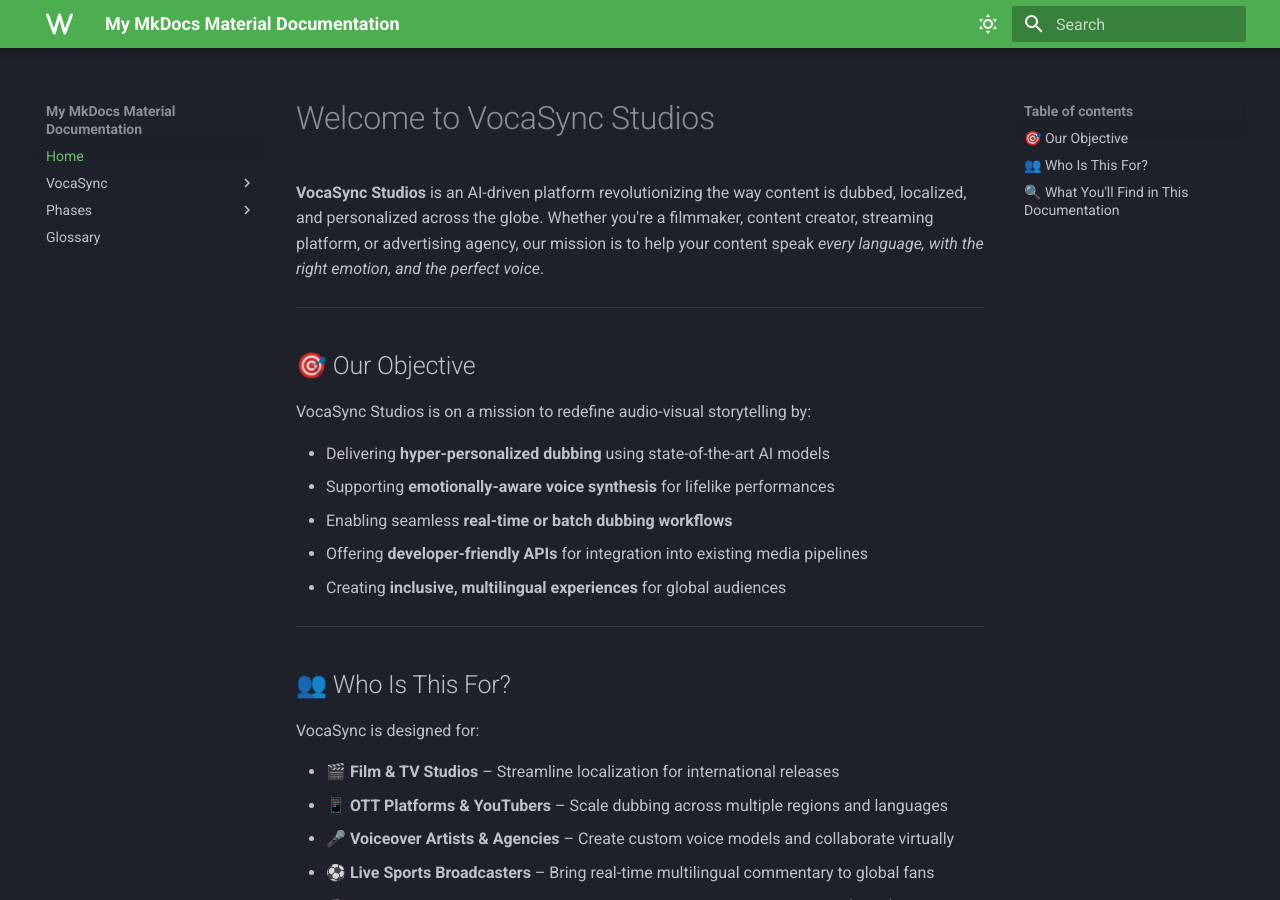
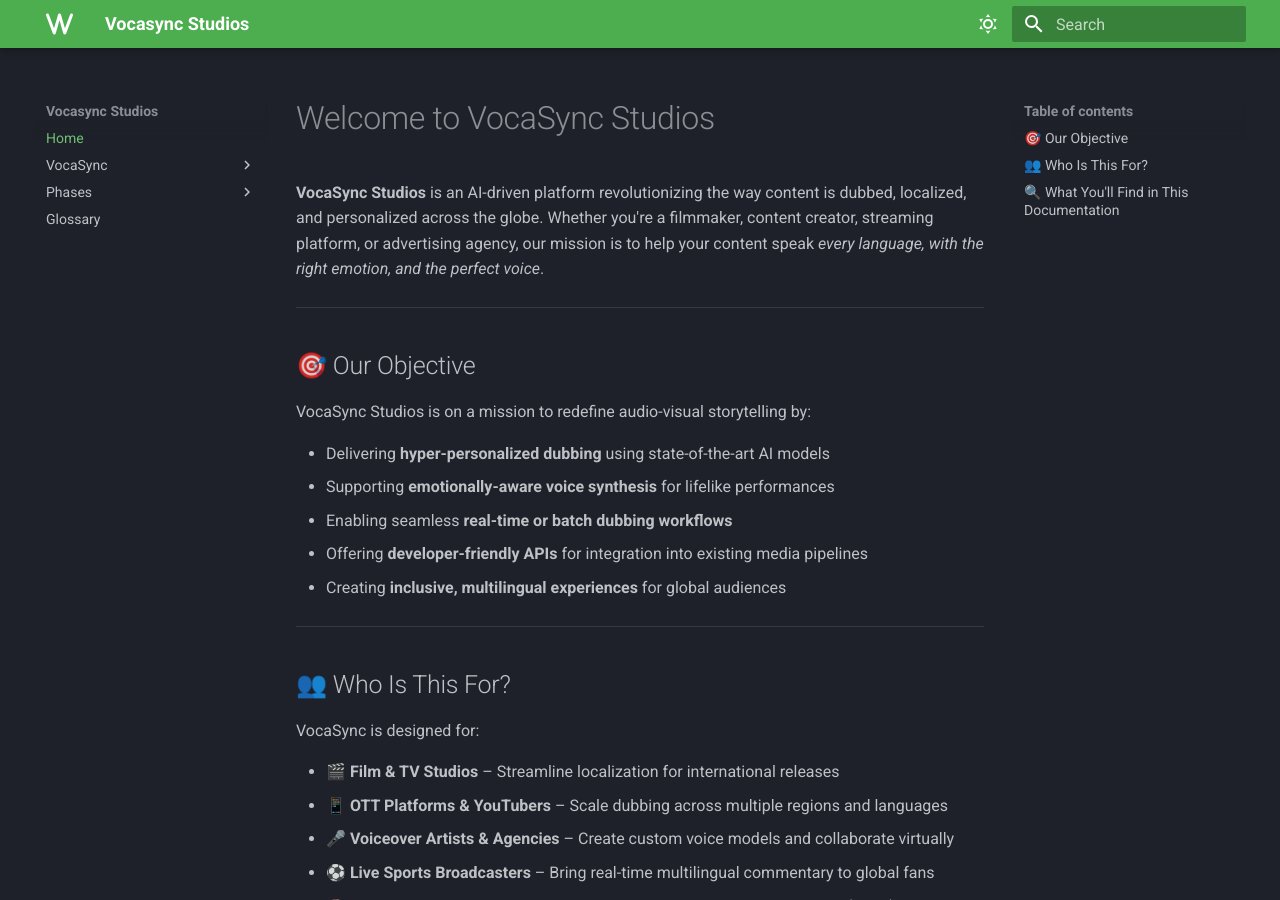
Before and after one commit to RETAILBRIDGE-LLC/wiki, an MkDocs documentation site: the page built from docs/index.md, in a window 1280 px wide and 900 px high. Built offline with MkDocs 1.6.1 and Material for MkDocs 9.7.7, drawn with Linux system fonts in a browser that asks for light colours.

Commit message:
updated site name

```diff
--- a/mkdocs.yml
+++ b/mkdocs.yml
@@ -1,5 +1,5 @@
-site_name: My MkDocs Material Documentation
-site_url: https://wiki.retailbridge
+site_name: Vocasync Studios
+site_url: https://wiki.retailbridge/vocasync
 nav:
   - Home: index.md
   - VocaSync:
```
